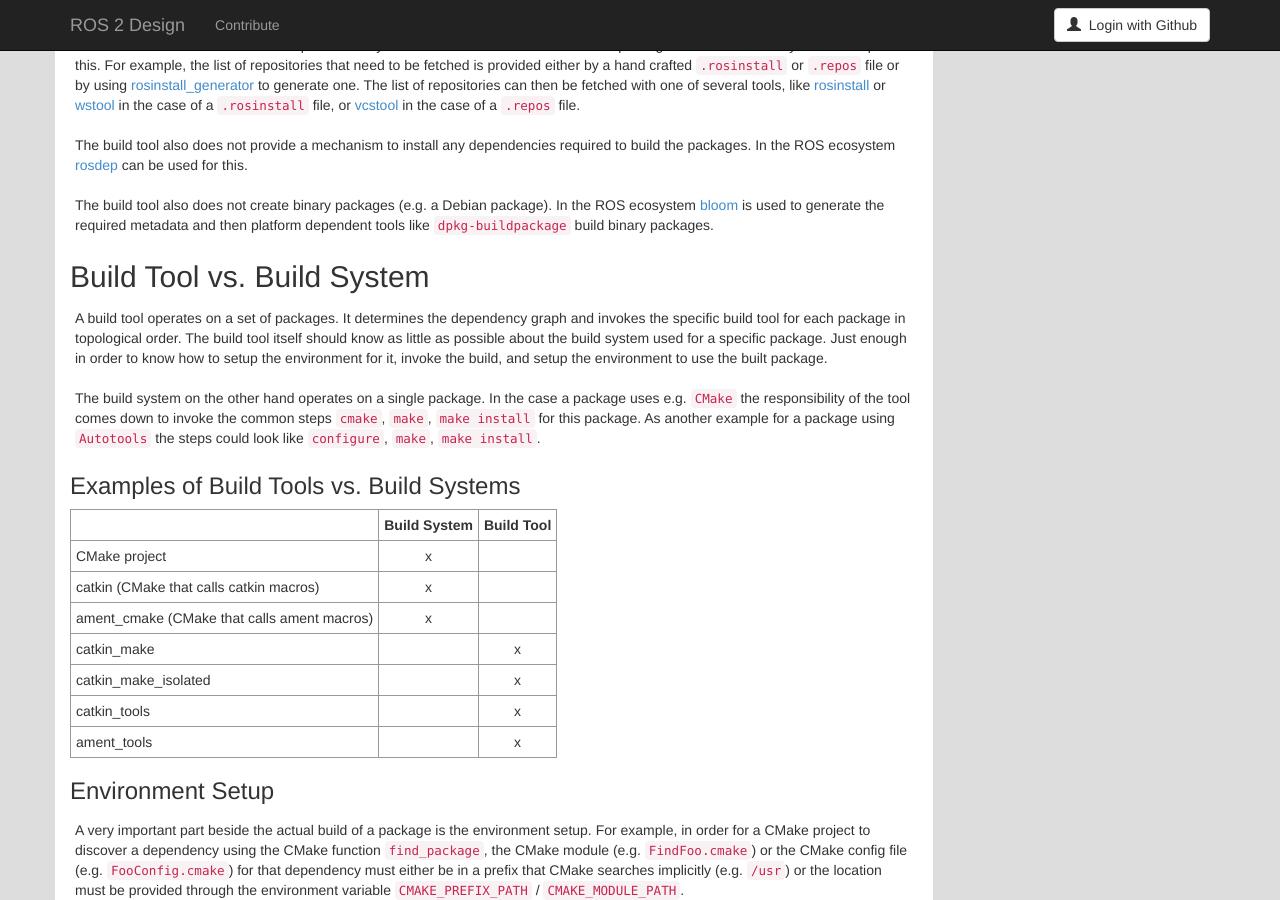
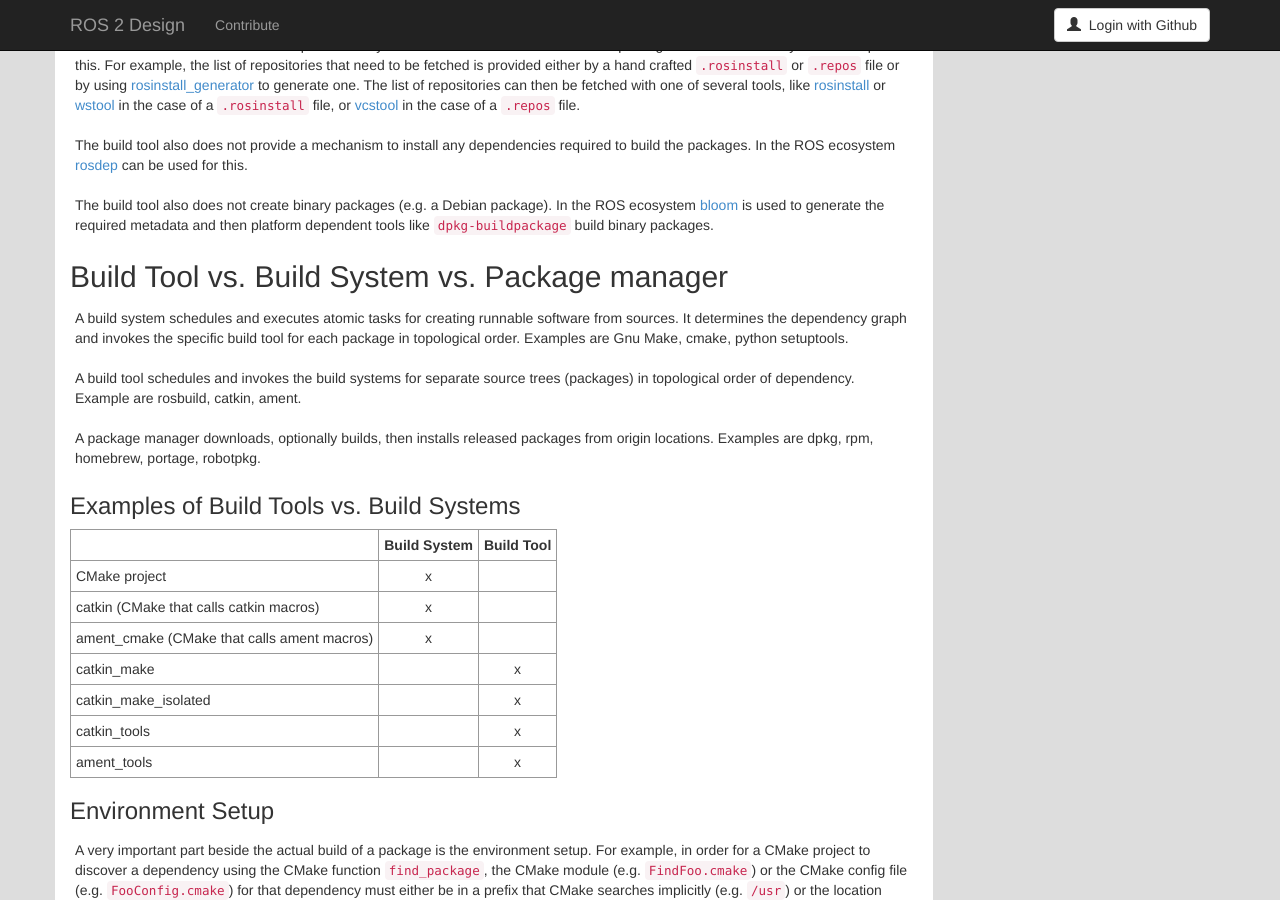
Before and after one commit to ros2/design, a Jekyll site: the page built from articles/101_build_tool.md, in a window 1280 px wide and 900 px high, scrolled down 840 px. Built offline with Jekyll 4.4.1, drawn with Linux system fonts in a browser that asks for light colours; nearby versions of some CDN libraries.

Commit message:
Reduce definition to one sentence and one example

```diff
--- a/articles/101_build_tool.md
+++ b/articles/101_build_tool.md
@@ -61,16 +61,17 @@ In the ROS ecosystem [rosdep](http://wiki.ros.org/rosdep) can be used for this.
 The build tool also does not create binary packages (e.g. a Debian package).
 In the ROS ecosystem [bloom](http://wiki.ros.org/bloom) is used to generate the required metadata and then platform dependent tools like `dpkg-buildpackage` build binary packages.
 
-## Build Tool vs. Build System
+## Build Tool vs. Build System vs. Package manager
 
-A build tool operates on a set of packages.
+A build system schedules and executes atomic tasks for creating runnable software from sources.
 It determines the dependency graph and invokes the specific build tool for each package in topological order.
-The build tool itself should know as little as possible about the build system used for a specific package.
-Just enough in order to know how to setup the environment for it, invoke the build, and setup the environment to use the built package.
+Examples are Gnu Make, cmake, python setuptools.
 
-The build system on the other hand operates on a single package.
-In the case a package uses e.g. `CMake` the responsibility of the tool comes down to invoke the common steps `cmake`, `make`, `make install` for this package.
-As another example for a package using `Autotools` the steps could look like `configure`, `make`, `make install`.
+A build tool schedules and invokes the build systems for separate source trees (packages) in topological order of dependency.
+Example are rosbuild, catkin, ament.
+
+A package manager downloads, optionally builds, then installs released packages from origin locations.
+Examples are dpkg, rpm, homebrew, portage, robotpkg.
 
 ### Examples of Build Tools vs. Build Systems
 
```
